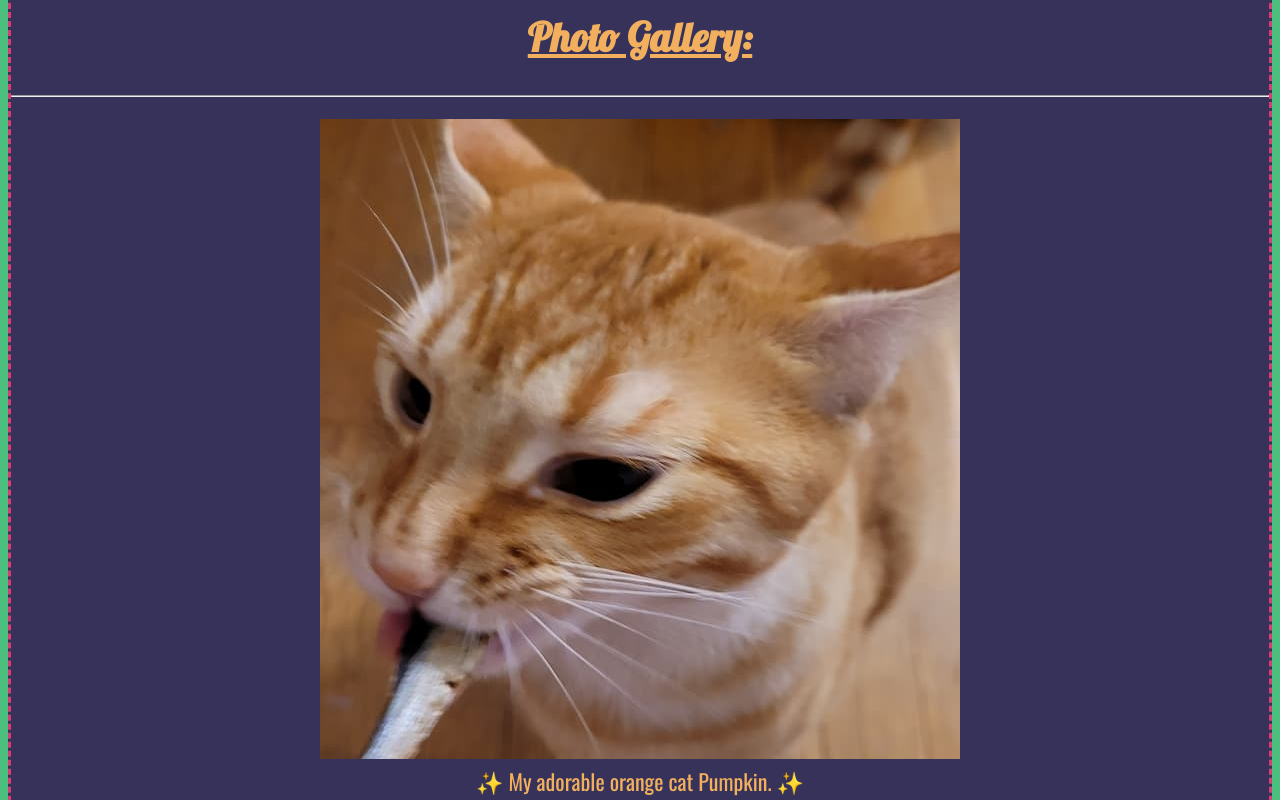
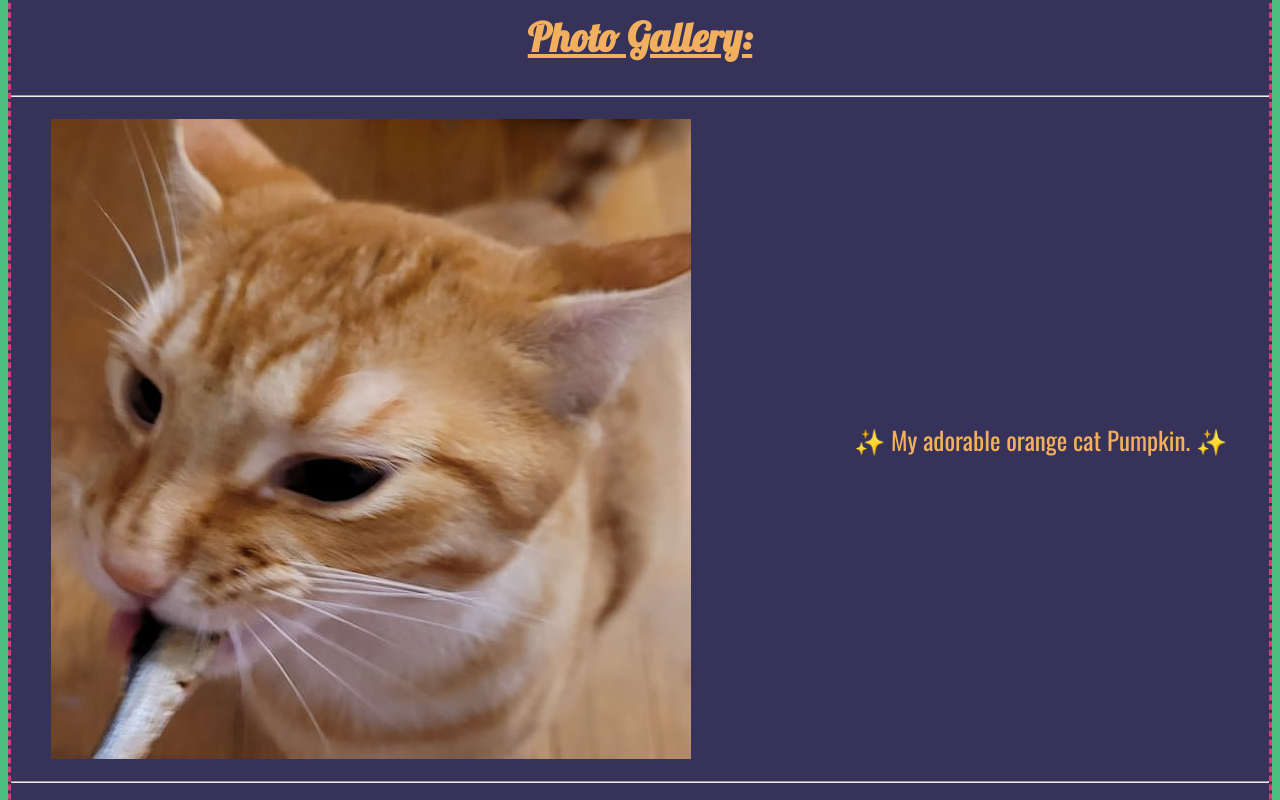
Before and after one commit to RVCC-IDMX/about-me-JenniferChristilles, a plain HTML site: page index.html in a window 1280 px wide. Shown: the part 1402-2202 px from the top of the page. Drawn offline with nearby package versions, Linux system fonts and the light colour scheme.

Commit message:
Center Hobbies + 1st Media query

```diff
--- a/css/style.css
+++ b/css/style.css
@@ -100,3 +100,20 @@ header {
     max-width: 40rem;
     margin: 0 auto;
 }
+
+@media screen and (min-width: 60em){
+
+    figure{
+        display: grid;
+        grid-template-columns: 2fr 1fr;
+    }
+
+    figcaption{
+        display: flex;
+        justify-content: center;
+        align-items: center;
+        font-size: 25px;
+        margin-left: 1rem;
+    }
+
+}
```
